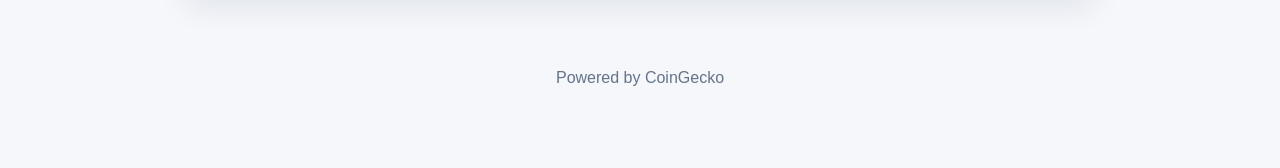
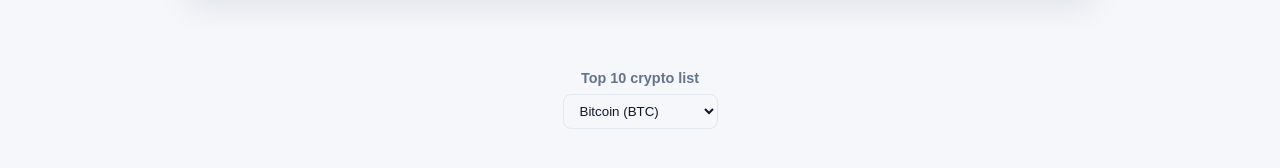
Before and after one commit to adelcareers/crypto-to-coffee-converter, a plain HTML site: page index.html in a window 1280 px wide. Shown: the part 532-700 px from the top of the page. Drawn offline with Linux system fonts and the light colour scheme.

Commit message:
Add top-10 crypto dropdown

```diff
--- a/assets/css/styles.css
+++ b/assets/css/styles.css
@@ -164,6 +164,26 @@
   color: var(--muted);
 }
 
+.footer-field {
+  display: inline-flex;
+  flex-direction: column;
+  gap: 8px;
+  font-weight: 600;
+}
+
+.footer-label {
+  color: var(--muted);
+  font-size: 0.9rem;
+}
+
+.footer-field select {
+  border-radius: 8px;
+  padding: 8px 12px;
+  border: 1px solid var(--border);
+  background: transparent;
+  color: var(--text);
+}
+
 @media (max-width: 600px) {
   .nav {
     flex-direction: column;
--- a/assets/js/script.js
+++ b/assets/js/script.js
@@ -8,6 +8,7 @@
 const coffeeCountEl = document.getElementById("coffeeCount");
 const noteText = document.getElementById("noteText");
 const convertButton = document.getElementById("convertButton");
+const topCryptoSelect = document.getElementById("topCryptoSelect");
 
 // This function applies the selected theme by toggling a class on the body.
 function applyTheme(theme) {
@@ -43,6 +44,11 @@
 		: "dark";
 	localStorage.setItem("theme", nextTheme);
 	applyTheme(nextTheme);
+});
+
+// This listener helps beginners by copying the dropdown value into the input.
+topCryptoSelect.addEventListener("change", (event) => {
+	cryptoIdInput.value = event.target.value;
 });
 
 // This helper formats numbers into USD currency for display.
--- a/index.html
+++ b/index.html
@@ -88,7 +88,23 @@
       </section>
     </main>
 
-    <footer class="footer">Powered by CoinGecko</footer>
+    <footer class="footer">
+      <label class="footer-field">
+        <span class="footer-label">Top 10 crypto list</span>
+        <select id="topCryptoSelect">
+          <option value="bitcoin">Bitcoin (BTC)</option>
+          <option value="ethereum">Ethereum (ETH)</option>
+          <option value="tether">Tether (USDT)</option>
+          <option value="binancecoin">BNB (BNB)</option>
+          <option value="solana">Solana (SOL)</option>
+          <option value="ripple">XRP (XRP)</option>
+          <option value="usd-coin">USDC (USDC)</option>
+          <option value="cardano">Cardano (ADA)</option>
+          <option value="dogecoin">Dogecoin (DOGE)</option>
+          <option value="tron">TRON (TRX)</option>
+        </select>
+      </label>
+    </footer>
 
     <script src="assets/js/script.js"></script>
   </body>
```
